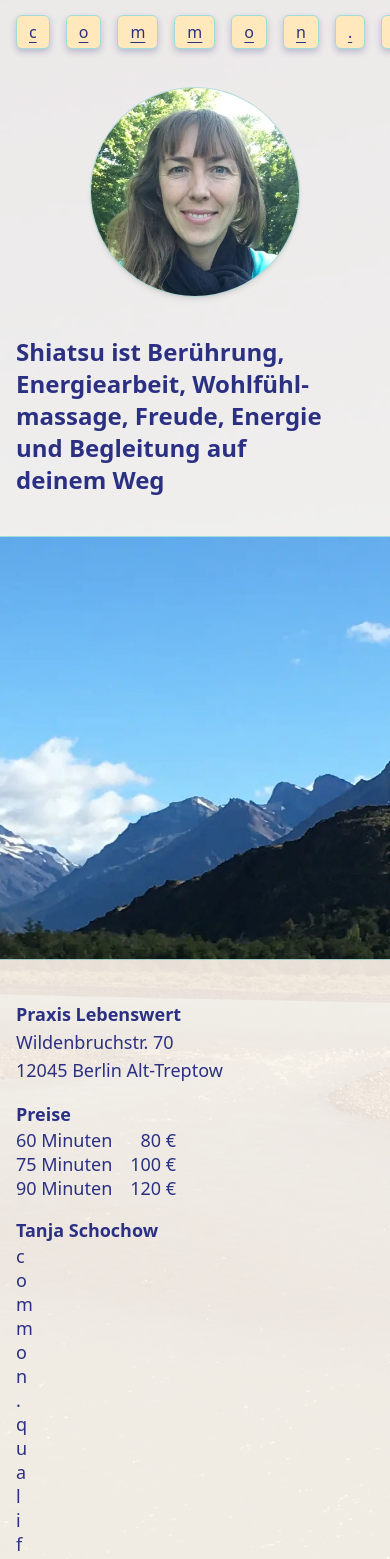
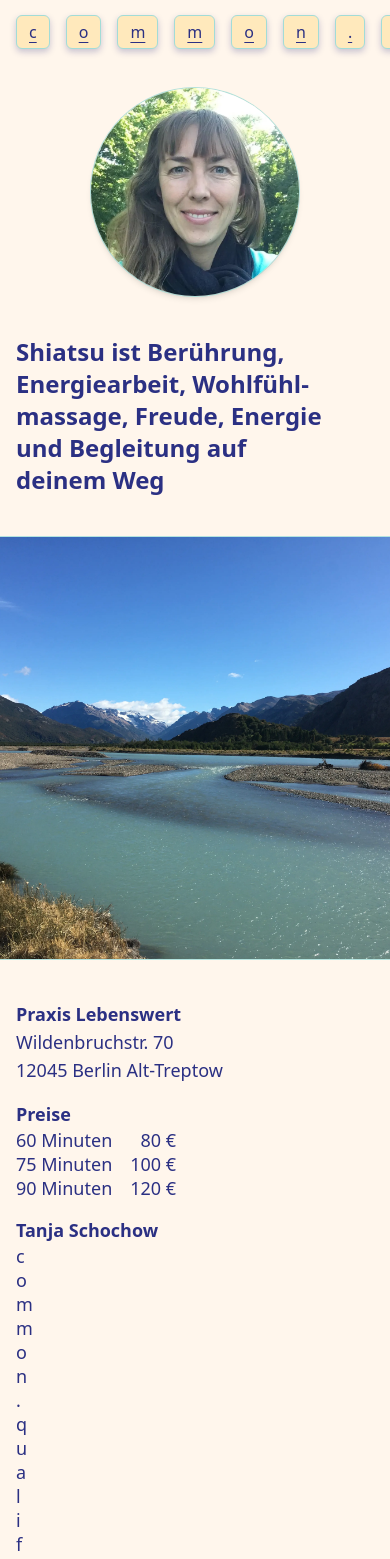
Before and after one commit to NinaHahne/tanja-shiatsu, a SvelteKit app: page /de/ in a window 390 px wide. Shown: the top 1559 px of the page. Built offline with nearby package versions, Linux system fonts and the light colour scheme.

Commit message:
feat: add reusable HeroImage component with overrideable default classes

```diff
--- /dev/null
+++ b/src/lib/components/HeroImage.svelte
@@ -0,0 +1,13 @@
+<script lang="ts">
+  let {
+    src = '/images/Patagonien_0421.webp',
+    alt = 'Landscape',
+    classes = '', // replaces default classes if provided
+  } = $props();
+
+  // default classes, only applied if no custom classes are provided
+  const defaultClasses = 'fixed inset-0 hidden h-full w-full object-cover md:block';
+  const appliedClasses = classes || defaultClasses;
+</script>
+
+<img {src} {alt} class={appliedClasses} decoding="async" loading="eager" />
--- a/src/routes/+layout.svelte
+++ b/src/routes/+layout.svelte
@@ -5,7 +5,7 @@
   import { onDestroy, onMount } from 'svelte';
   import '../styles/app.css';
 
-  let heroImage = '/images/Patagonien_0421.webp';
+  import HeroImage from '$lib/components/HeroImage.svelte';
 
   let lang = $state($locale);
 
@@ -91,13 +91,8 @@
   class:overflowing={isBodyOverflowing}
   class:show-menu={showMenu}
 >
-  <img
-    src={heroImage}
-    alt="Shiatsu"
-    class="absolute inset-0 h-full w-full object-cover"
-    decoding="async"
-    loading="eager"
-  />
+  <HeroImage />
+
   <header class="fixed top-0 z-50 flex h-16 w-full justify-between p-4">
     <nav class="relative flex h-full items-center justify-center gap-4">
       {#each Object.entries(headerLinks ?? {}) as [key, name = ''] (key)}
--- a/src/routes/[locale]/+page.svelte
+++ b/src/routes/[locale]/+page.svelte
@@ -4,6 +4,8 @@
   import { t } from '$lib/translations';
   import PriceList from '$lib/components/PriceList.svelte';
   import PhoneLink from '$lib/components/PhoneLink.svelte';
+
+  import HeroImage from '$lib/components/HeroImage.svelte';
 
   let logoImage = '/images/waxing-crescent-moon_1f312.png'; // TODO: Logo einbinden?
   let tanjaImage = '/images/tanja.webp';
@@ -48,12 +50,12 @@
   >
     <!-- Linkes Info-Panel -->
     <aside
-      class="panel-left relative z-10 border-b border-accent/80 bg-white/50 md:border-b-0 md:border-r md:bg-white/20"
+      class="panel-left relative z-10 border-b border-accent/80 bg-white md:border-b-0 md:border-r md:bg-white/20"
       class:slide-out={isRevealed}
       data-panel="left"
     >
       <div
-        class="container mx-auto flex h-full flex-col justify-around gap-10 bg-background-alt/80 px-4 py-10 md:px-6 md:py-16 lg:px-8"
+        class="container mx-auto flex h-full flex-col justify-around gap-10 bg-background-alt px-4 py-10 md:bg-background-alt/80 md:px-6 md:py-16 lg:px-8"
       >
         <!-- <img src={logoImage} alt="Shiatsu Logo" class="mx-auto mt-12 max-w-full opacity-0" /> -->
         <img
@@ -78,17 +80,18 @@
       <div class="relative z-0 flex h-full items-center justify-center">
         <!-- Lass hier bewusst wenig stehen, damit die Spalte später
              freigelegt 'wie Hintergrund' wirken kann. -->
+        <HeroImage classes="relative h-full w-full block object-cover md:hidden" />
       </div>
     </div>
 
     <!-- Rechtes Info-Panel -->
     <aside
-      class="panel-right relative z-10 border-t border-accent/80 bg-white/50 md:border-l md:border-t-0 md:bg-white/20"
+      class="panel-right relative z-10 border-t border-accent/80 bg-white md:border-l md:border-t-0 md:bg-white/20"
       class:slide-out={isRevealed}
       data-panel="right"
     >
       <div
-        class="container mx-auto flex h-full flex-col justify-between gap-4 bg-background-alt/80 px-4 py-10 md:px-6 md:py-16 lg:px-8"
+        class="container mx-auto flex h-full flex-col justify-between gap-4 bg-background-alt px-4 py-10 md:bg-background-alt/80 md:px-6 md:py-16 lg:px-8"
       >
         <div class="text-lg/6 md:mt-4">
           <h5 class="font-semibold">{page.data.site.praxis}</h5>
```
